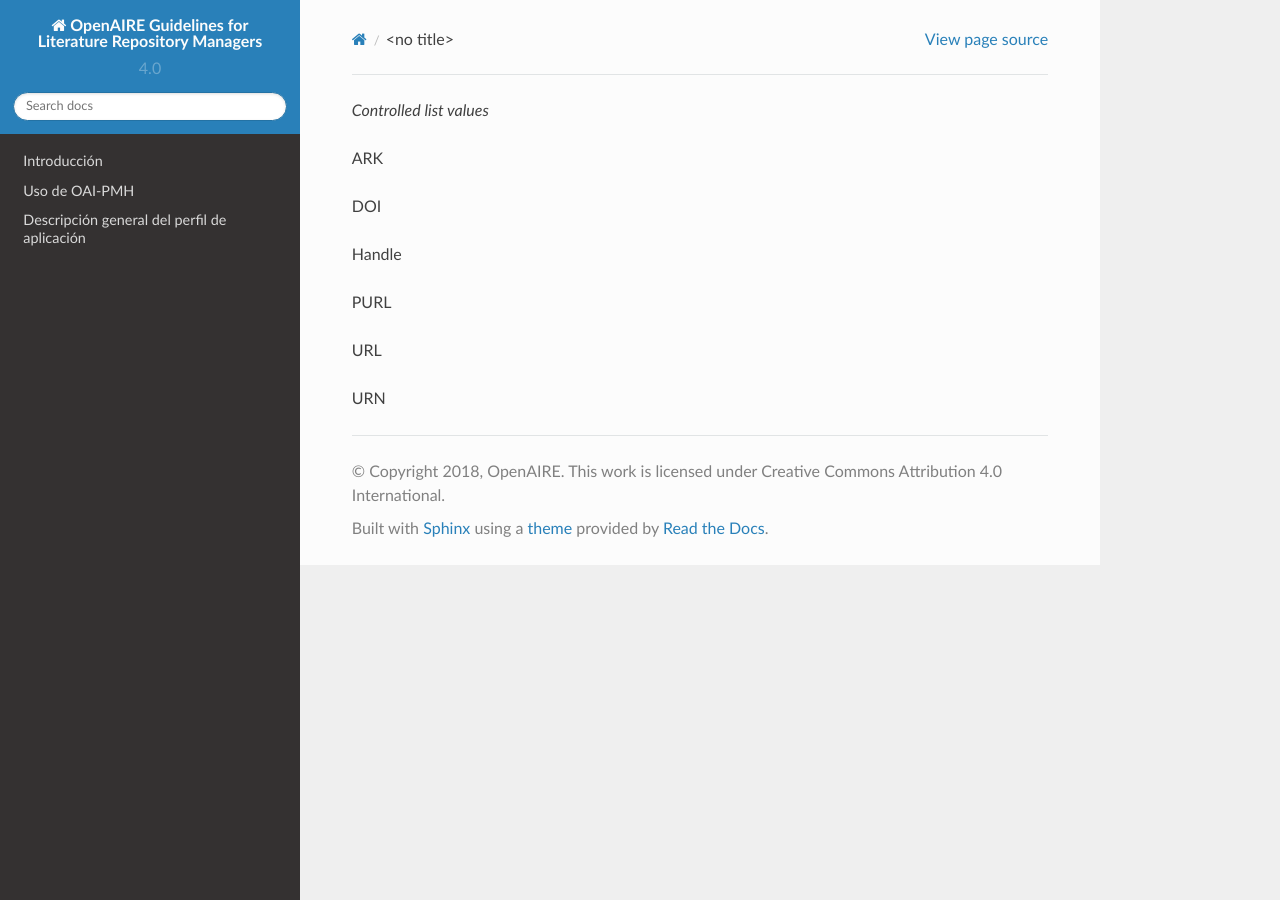
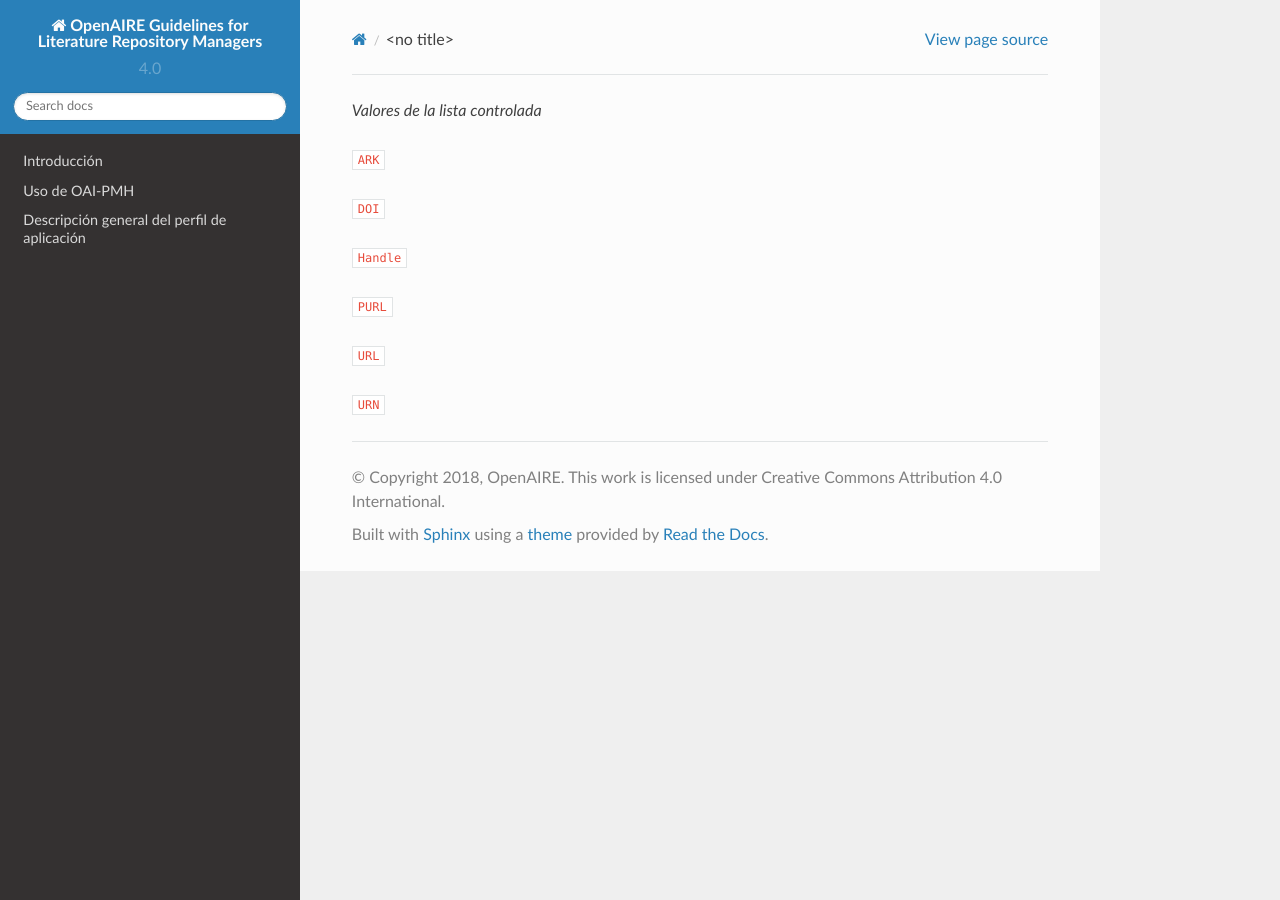
Before and after one commit to memoemg/openAIRE4, a Sphinx documentation site: the page built from docs/vocabularies/identifiertype.rst, in a window 1280 px wide. Built offline with Sphinx 7.4.7 and the Read the Docs theme 2.0.0, drawn with Linux system fonts in a browser that asks for light colours; a script that is not in the unit is left out.

Commit message:
Update identifiertype.rst

```diff
--- a/docs/vocabularies/identifiertype.rst
+++ b/docs/vocabularies/identifiertype.rst
@@ -1,9 +1,9 @@
 
-*Controlled list values*
+*Valores de la lista controlada*
 
-* ARK
-* DOI
-* Handle
-* PURL
-* URL
-* URN
+* ``ARK``
+* ``DOI``
+* ``Handle``
+* ``PURL``
+* ``URL``
+* ``URN``
```
